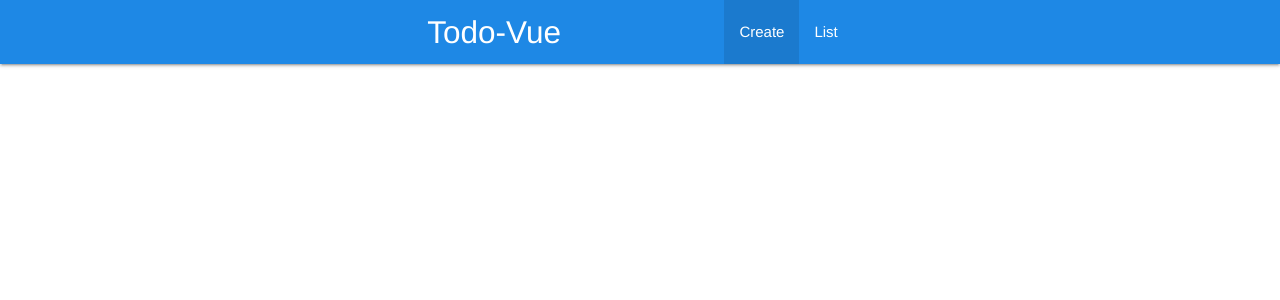
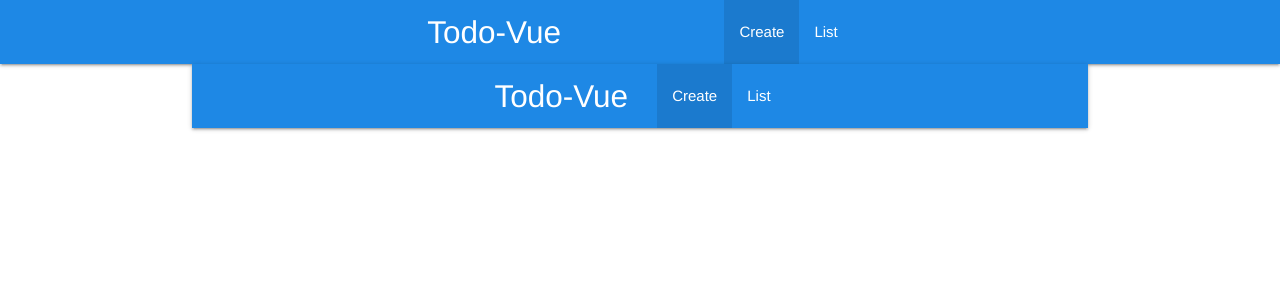
Before and after one commit to bogdanaks/todo-vue, a Vue app: page / in a window 1280 px wide. Shown: the top 300 px of the page. Built offline with nearby package versions, Linux system fonts and the light colour scheme.

Commit message:
Import nav component

```diff
--- a/src/App.vue
+++ b/src/App.vue
@@ -1,8 +1,18 @@
 <template>
   <div id="app">
-    <router-view/>
+    <Navbar />
+    <div class="container">
+      <router-view/>
+    </div>
   </div>
 </template>
+
+<script>
+import Navbar from '@/components/Navbar.vue'
+export default {
+  components: { Navbar }
+}
+</script>
 
 <style>
 #app {
```
